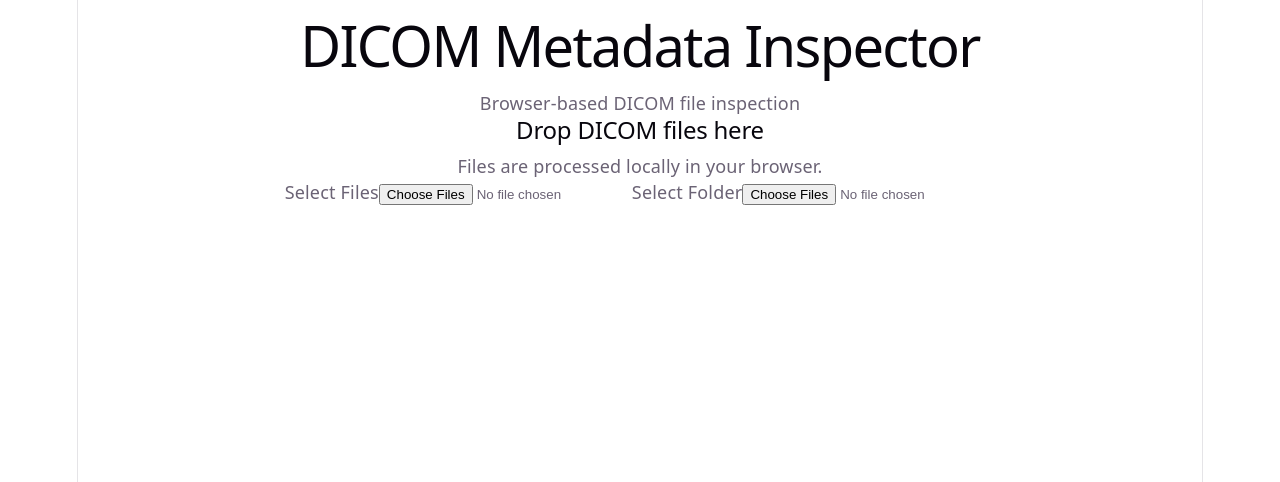
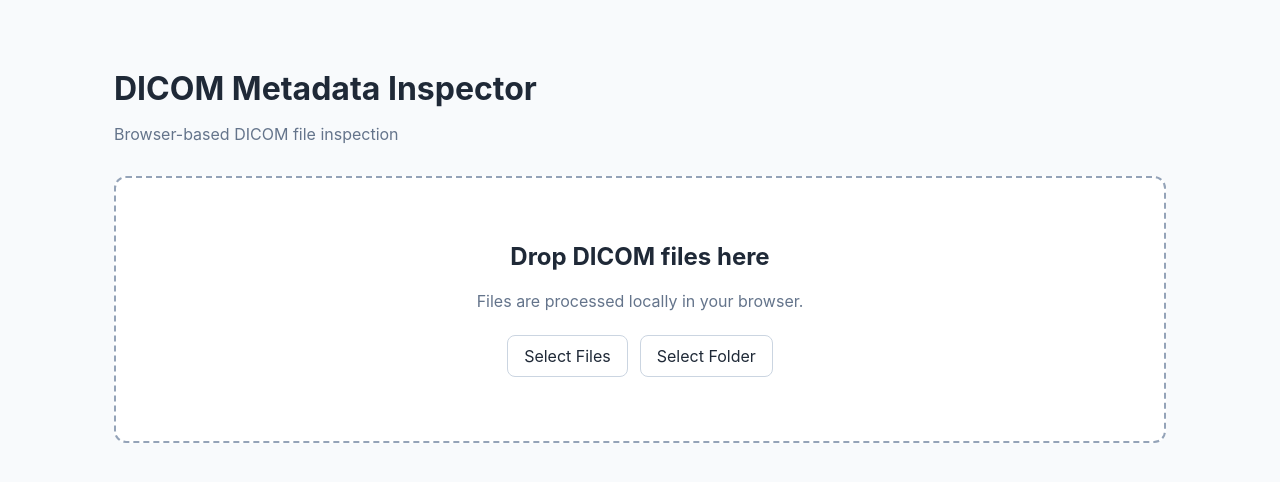
Before and after one commit to Luckychips/dicom-metadata-inspector, a React (Vite) app in the folder frontend/: page / in a window 1280 px wide. Shown: the top 482 px of the page. Built offline with nearby package versions, Linux system fonts and the light colour scheme.

Commit message:
update base css

```diff
--- a/frontend/src/index.css
+++ b/frontend/src/index.css
@@ -1,111 +1,124 @@
+/* src/index.css */
+
 :root {
-  --text: #6b6375;
-  --text-h: #08060d;
-  --bg: #fff;
-  --border: #e5e4e7;
-  --code-bg: #f4f3ec;
-  --accent: #aa3bff;
-  --accent-bg: rgba(170, 59, 255, 0.1);
-  --accent-border: rgba(170, 59, 255, 0.5);
-  --social-bg: rgba(244, 243, 236, 0.5);
-  --shadow:
-    rgba(0, 0, 0, 0.1) 0 10px 15px -3px, rgba(0, 0, 0, 0.05) 0 4px 6px -2px;
-
-  --sans: system-ui, 'Segoe UI', Roboto, sans-serif;
-  --heading: system-ui, 'Segoe UI', Roboto, sans-serif;
-  --mono: ui-monospace, Consolas, monospace;
-
-  font: 18px/145% var(--sans);
-  letter-spacing: 0.18px;
-  color-scheme: light dark;
-  color: var(--text);
-  background: var(--bg);
-  font-synthesis: none;
-  text-rendering: optimizeLegibility;
-  -webkit-font-smoothing: antialiased;
-  -moz-osx-font-smoothing: grayscale;
-
-  @media (max-width: 1024px) {
-    font-size: 16px;
-  }
+    font-family: Inter, system-ui, sans-serif;
+    color: #1f2937;
+    background: #f8fafc;
 }
 
-@media (prefers-color-scheme: dark) {
-  :root {
-    --text: #9ca3af;
-    --text-h: #f3f4f6;
-    --bg: #16171d;
-    --border: #2e303a;
-    --code-bg: #1f2028;
-    --accent: #c084fc;
-    --accent-bg: rgba(192, 132, 252, 0.15);
-    --accent-border: rgba(192, 132, 252, 0.5);
-    --social-bg: rgba(47, 48, 58, 0.5);
-    --shadow:
-      rgba(0, 0, 0, 0.4) 0 10px 15px -3px, rgba(0, 0, 0, 0.25) 0 4px 6px -2px;
-  }
-
-  #social .button-icon {
-    filter: invert(1) brightness(2);
-  }
-}
-
-#root {
-  width: 1126px;
-  max-width: 100%;
-  margin: 0 auto;
-  text-align: center;
-  border-inline: 1px solid var(--border);
-  min-height: 100svh;
-  display: flex;
-  flex-direction: column;
-  box-sizing: border-box;
+* {
+    box-sizing: border-box;
 }
 
 body {
-  margin: 0;
+    margin: 0;
 }
 
-h1,
-h2 {
-  font-family: var(--heading);
-  font-weight: 500;
-  color: var(--text-h);
+button,
+input {
+    font: inherit;
 }
 
-h1 {
-  font-size: 56px;
-  letter-spacing: -1.68px;
-  margin: 32px 0;
-  @media (max-width: 1024px) {
-    font-size: 36px;
-    margin: 20px 0;
-  }
-}
-h2 {
-  font-size: 24px;
-  line-height: 118%;
-  letter-spacing: -0.24px;
-  margin: 0 0 8px;
-  @media (max-width: 1024px) {
-    font-size: 20px;
-  }
-}
-p {
-  margin: 0;
+button {
+    cursor: pointer;
 }
 
-code,
-.counter {
-  font-family: var(--mono);
-  display: inline-flex;
-  border-radius: 4px;
-  color: var(--text-h);
+.inspector {
+    max-width: 1100px;
+    margin: 0 auto;
+    padding: 48px 24px;
 }
 
-code {
-  font-size: 15px;
-  line-height: 135%;
-  padding: 4px 8px;
-  background: var(--code-bg);
+.inspector header {
+    margin-bottom: 32px;
 }
+
+.inspector h1 {
+    margin-bottom: 8px;
+}
+
+.inspector header p {
+    color: #64748b;
+}
+
+.dropzone {
+    padding: 64px 24px;
+    text-align: center;
+    border: 2px dashed #94a3b8;
+    border-radius: 12px;
+    background: #fff;
+}
+
+.dropzone h2 {
+    margin-top: 0;
+}
+
+.dropzone p {
+    color: #64748b;
+}
+
+.actions {
+    display: flex;
+    justify-content: center;
+    gap: 12px;
+    margin-top: 24px;
+}
+
+.file-button,
+button {
+    display: inline-block;
+    padding: 10px 16px;
+    border: 1px solid #cbd5e1;
+    border-radius: 8px;
+    background: #fff;
+}
+
+.file-button input {
+    display: none;
+}
+
+.file-button:has(input:disabled) {
+    opacity: 0.5;
+    pointer-events: none;
+}
+
+.progress-panel,
+.results {
+    margin-top: 24px;
+    padding: 24px;
+    border: 1px solid #e2e8f0;
+    border-radius: 12px;
+    background: #fff;
+}
+
+progress {
+    display: block;
+    width: 100%;
+    margin: 16px 0;
+}
+
+.result-header {
+    display: flex;
+    align-items: center;
+    justify-content: space-between;
+}
+
+.summary {
+    display: flex;
+    flex-wrap: wrap;
+    gap: 16px;
+}
+
+.file-list {
+    list-style: none;
+    padding: 0;
+}
+
+.file-list li {
+    display: flex;
+    justify-content: space-between;
+    gap: 16px;
+    padding: 12px;
+    border-bottom: 1px solid #e2e8f0;
+    overflow-wrap: anywhere;
+}
```
